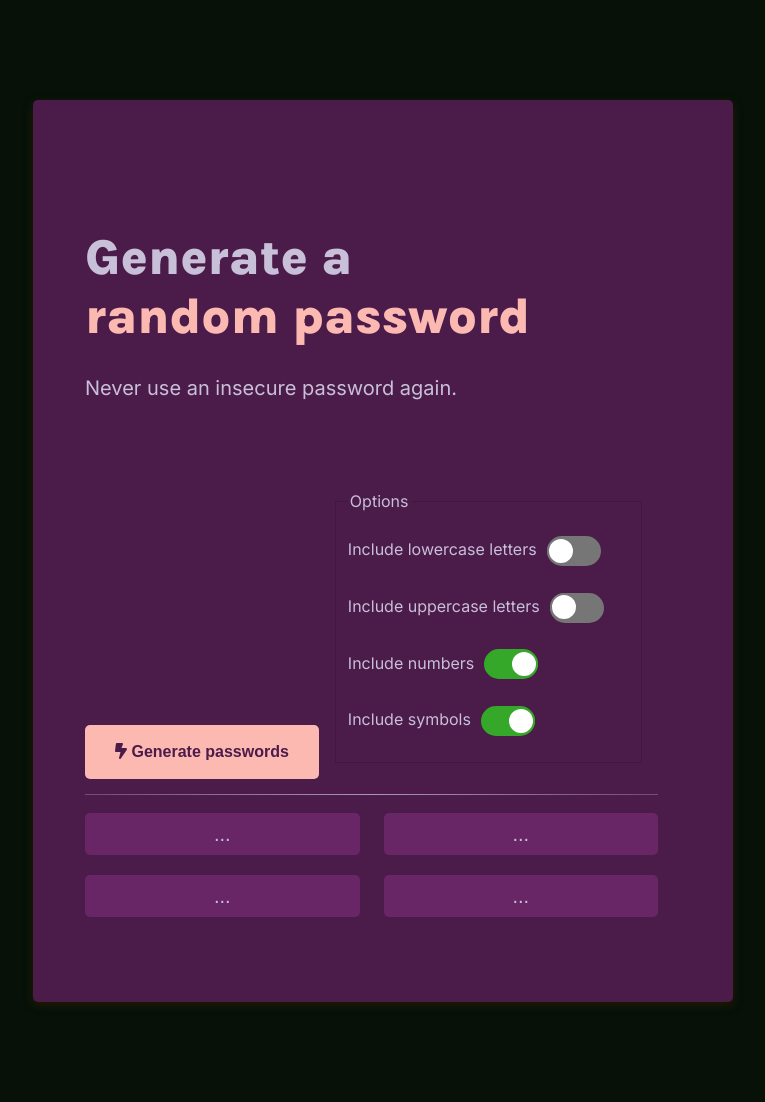
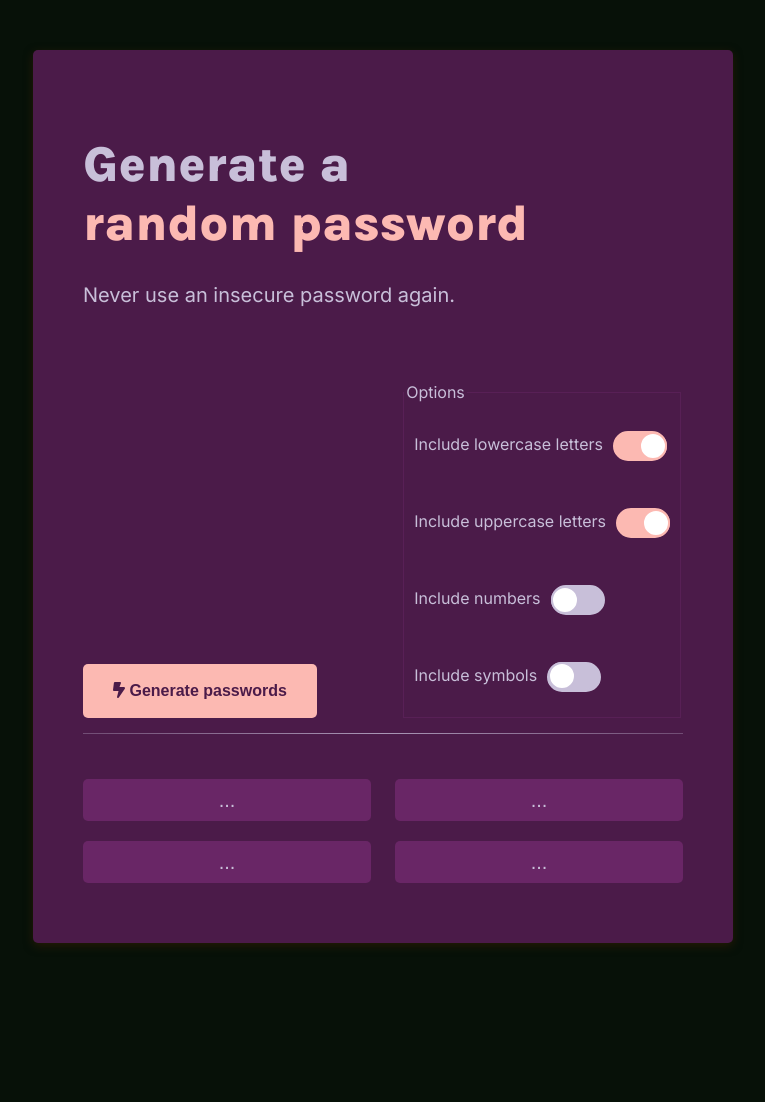
Before and after one commit to ThinkerDreamer/animated-spoon, a Jekyll site: the page pswd-generator-solo-project/index.html, which Jekyll copies as it is, in a window 1280 px wide. Shown: the whole page, without its empty margins (257-1022 px from the left). Built offline with Jekyll 4.4.1, drawn with Linux system fonts in a browser that asks for light colours; nearby versions of some CDN libraries; a script that is not in the unit is left out; after the commit the page ends 993 px from its top, so only the background shows below that.

Commit message:
restyling buttons

```diff
--- a/pswd-generator-solo-project/index.css
+++ b/pswd-generator-solo-project/index.css
@@ -10,8 +10,6 @@ html, body {
 }
 
 body {
-    /*background: #361807;*/
-    /* background-color: #241005; */
     background-color: #071108;
     color: var(--my-lilac);
     max-width: 700px;
@@ -19,17 +17,12 @@ body {
     font-family: 'Inter', sans-serif;
 }
 
-header {
-
-}
-
 .content {
     /* background-color: #3C153B; */
     background-color: var(--my-purple);
-    padding: 75px;
-    margin: 100px auto;
-    padding-left: 52px;
-    padding-top: 118px;
+    padding: 50px;
+    margin: 50px auto;
+    padding-top: 75px;
     border-radius: 5px;
     box-shadow: 0 3px 10px rgba(66, 35, 0, 0.5);
 }
@@ -56,6 +49,11 @@ p {
     align-items: flex-end;
 }
 
+.toggle-section {
+  width: min-content;
+  padding: 10px;
+}
+
 .gen-btn {
     background-color: var(--my-pink);
     color: var(--my-purple);
@@ -78,23 +76,27 @@ p {
  .top-switches {
     width: 100%;
     display: flex;
-    justify-content: space-evenly;
+    justify-content: space-between;
   }
 
 .bottom-switches {
     width: 100%;
     display: flex;
-    justify-content: space-evenly;
+    justify-content: space-between;
   }
 
   /* This is for the accessible button toggle */
 .toggles [aria-pressed] {
   padding-left: 0;
-  padding-right: 4em;
+  padding-right: 0;
 }
 fieldset {
-    margin: 1em;
-    flex: 1 0 10em;
+    /* margin: 1em; */
+    /* display: flex;
+    flex-direction: column; */
+    /* max-width: 100%; */
+    padding-block: 0;
+    padding-inline: 0;
   }
 
 fieldset.toggles div {
@@ -115,7 +117,7 @@ fieldset {
 }
 
 fieldset.toggles {
-    border: 0.1em solid rgba(0, 0, 0, 0.15);
+  border: 0.1em solid hsla(303, 47%, 28%, 0.45);
 }
 
 .toggles [aria-pressed] {
@@ -165,8 +167,8 @@ fieldset {
   left: 0;
   top: 0.2em;
   width: 3em;
-    border: 0.2em solid #767676;
-    background: #767676;
+  border: 0.2em solid var(--my-lilac);
+  background: var(--my-lilac);
   border-radius: 1.1em;
 }
 
@@ -178,19 +180,19 @@ fieldset {
   background-position: center center;
   border-radius: 50%;
   width: 1.5em;
-    border: 0.15em solid #767676;
+  border: 0.15em solid var(--my-lilac);
 }
 
 .toggles [aria-pressed=true]::after {
   right: 0;
   left: 1.6em;
-    border-color: #36a829;
-    color: #36a829;
+  border-color: var(--my-pink);
+  color: var(--my-pink);
 }
 
 .toggles [aria-pressed=true]::before {
-    background-color: #36a829;
-    border-color: #36a829;
+  background-color: var(--my-pink);
+  border-color: var(--my-pink);
 }
 
 .toggles [aria-pressed][disabled]::before {
@@ -214,7 +216,6 @@ fieldset {
   background-image: none;
 }
 
-
 .toggles [aria-pressed]::before,
 .toggles [aria-pressed]::after {
   left: auto;
@@ -234,74 +235,7 @@ fieldset {
   padding-left: 0;
   padding-right: 4em;
 }
-
-
 /* End of accessible button toggle */
-
- /* The switch - the box around the slider */
- .switch {
-    position: relative;
-    display: inline-block;
-    width: 60px;
-    height: 34px;
-    margin: 20px 10px 0;
-  }
-
-  /* Hide default HTML checkbox */
-  .switch input {
-    opacity: 0;
-    width: 0;
-    height: 0;
-  }
-
-  /* The slider */
-  .slider {
-    position: absolute;
-    cursor: pointer;
-    top: 0;
-    left: 0;
-    right: 0;
-    bottom: 0;
-    background-color: var(--my-lilac);
-    -webkit-transition: .4s;
-    transition: .4s;
-  }
-
-  .slider:before {
-    position: absolute;
-    content: "";
-    height: 26px;
-    width: 26px;
-    left: 4px;
-    bottom: 4px;
-    background-color: var(--my-purple);
-    -webkit-transition: .4s;
-    transition: .4s;
-  }
-
-  input:checked + .slider {
-    background-color: var(--my-pink);
-  }
-
-  input:focus + .slider {
-    box-shadow: 0 0 1px var(--my-pink);
-  }
-
-  input:checked + .slider:before {
-    -webkit-transform: translateX(26px);
-    -ms-transform: translateX(26px);
-    transform: translateX(26px);
-  }
-
-  /* Rounded sliders */
-  .slider.round {
-    border-radius: 34px;
-  }
-
-  .slider.round:before {
-    border-radius: 50%;
-  }
-
 
 hr {
     border: 0;
@@ -315,6 +249,7 @@ hr {
     grid-template-columns: 50% 50%;
     grid-template-rows: 50% 50%;
     justify-content: space-between;
+    margin-top: 35px;
 }
 
 .password {
--- a/pswd-generator-solo-project/index.html
+++ b/pswd-generator-solo-project/index.html
@@ -21,29 +21,31 @@
                         <i class="fa-solid fa-bolt-lightning"></i>
                         <span class="btn-text">Generate passwords</span>
                     </button>
-                    <fieldset class="toggles">
+                    <div class="switch-group">
+                      <fieldset class="toggles">
                         <legend>Options</legend>
-                        <div>
-                          <button type="button" id="lowercase-toggle" aria-pressed="false" onclick="toggle(this.id);">
+                        <div class="toggle-section top-switches">
+                          <button type="button" id="lowercase-toggle" aria-pressed="true" onclick="toggle(this.id);">
                             Include lowercase letters
                           </button>
                         </div>
-                        <div>
-                          <button type="button" id="uppercase-toggle" aria-pressed="false" onclick="toggle(this.id);">
+                        <div class="toggle-section top-switches">
+                          <button type="button" id="uppercase-toggle" aria-pressed="true" onclick="toggle(this.id);">
                             Include uppercase letters
                           </button>
                         </div>
-                        <div>
-                          <button type="button" id="numbers-toggle" aria-pressed="true" onclick="toggle(this.id);">
+                        <div class="toggle-section bottom-switches">
+                          <button type="button" id="numbers-toggle" aria-pressed="false" onclick="toggle(this.id);">
                             Include numbers
                           </button>
                         </div>
-                        <div>
-                            <button type="button" id="symbols-toggle" aria-pressed="true" onclick="toggle(this.id);">
-                              Include symbols
-                            </button>
-                          </div>
+                        <div class="toggle-section bottom-switches">
+                          <button type="button" id="symbols-toggle" aria-pressed="false" onclick="toggle(this.id);">
+                            Include symbols
+                          </button>
+                        </div>
                       </fieldset>
+                    </div> <!-- End switch-group -->
                 </div> <!-- End action container -->
                 <hr>
                 <div class="input-container">
--- a/pswd-generator-solo-project/index.js
+++ b/pswd-generator-solo-project/index.js
@@ -2,21 +2,18 @@ const lowerCaseLetters = ['a', 'b','c', 'd', 'e', 'f', 'g', 'h', 'i', 'j', 'k',
 const upperCaseLetters = ['A', 'B', 'C', 'D', 'E', 'F', 'G', 'H', 'I', 'J', 'K', 'L', 'M', 'N', 'O', 'P', 'Q', 'R', 'S', 'T', 'U', 'V', 'W', 'X', 'Y', 'Z'];
 const numbersZeroToNine = ['0', '1', '2', '3', '4', '5', '6', '7', '8', '9'];
 const selectedSpecialCharacters = ['!', '@', '#', '$', '%', '^', '&', '*', '(', ')', '+', '-', '.', '~', '|', '<', '>', '=', '-', '_', '/', ':', ';', '?', '[', ']', '{', '}', '~'];
-const allCharacters = []
+let allCharacters = []
+
 function addCharToArr(arr) {
     for (let i = 0; i < arr.length; i++) {
         allCharacters.push(arr[i]);
     }
 }
-// addCharToArr(lowerCaseLetters);
-// addCharToArr(upperCaseLetters);
-// addCharToArr(numbersZeroToNine);
-// addCharToArr(selectedSpecialCharacters);
 
-const lowerCaseToggle = document.querySelector("#lowerCaseToggle");
-const upperCaseToggle = document.querySelector("#upperCaseToggle");
-const numbersToggle = document.querySelector("#numbersToggle");
-const specialCharsToggle = document.querySelector("#specialCharsToggle");
+const lowerCaseToggle = document.querySelector("#lowercase-toggle");
+const upperCaseToggle = document.querySelector("#uppercase-toggle");
+const numbersToggle = document.querySelector("#numbers-toggle");
+const specialCharsToggle = document.querySelector("#symbols-toggle");
 
 const pw1El = document.querySelector("#pw1-el");
 const pw2El = document.querySelector("#pw2-el");
@@ -43,10 +40,7 @@ window.onload = function() {
       });
     }
 
-// Generates one password
-function genPswd() {
-    /*todo: conditional logic for selecting
-    a subset of characters to use*/
+function fillArray() {
   if (lowerCaseToggle.getAttribute("aria-pressed") == "true") {
     addCharToArr(lowerCaseLetters);
   }
@@ -59,6 +53,10 @@ function genPswd() {
   if (specialCharsToggle.getAttribute("aria-pressed") == "true") {
       addCharToArr(selectedSpecialCharacters);
   }
+}
+
+// Generates one password
+function genPswd() {
     let password = [];
     while (password.length < 18) {
         let randomIndex = Math.floor(Math.random() * allCharacters.length);
@@ -70,6 +68,8 @@ function genPswd() {
 
 // Populates input fields with generated passwords
 function generatePswds() {
+  allCharacters = []; // reset the array
+  fillArray(); // adds selected characters to allCharacters array
   pw1El.value = genPswd();
   pw2El.value = genPswd();
   pw3El.value = genPswd();
@@ -78,15 +78,11 @@ function generatePswds() {
 }
 
 function copy(pswdEl) {
-    /* Select the text field */
-    console.log("input was clicked");
-    pswdEl.select();
+    pswdEl.select(); // Select the text field
     pswdEl.setSelectionRange(0, 99999); /* For mobile devices */
 
-    /* Copy the text inside the text field */
-    navigator.clipboard.writeText(pswdEl.value);
+    navigator.clipboard.writeText(pswdEl.value); // Copy the text inside the text field
     console.log("copied the text(?)");
 
-    /* Alert the copied text */
-    alert("Copied the text: " + pswdEl.value);
+    alert("Copied the text: " + pswdEl.value); // Alert the copied text
 }
```
Lines whose indentation alone changed are shown as unchanged.
